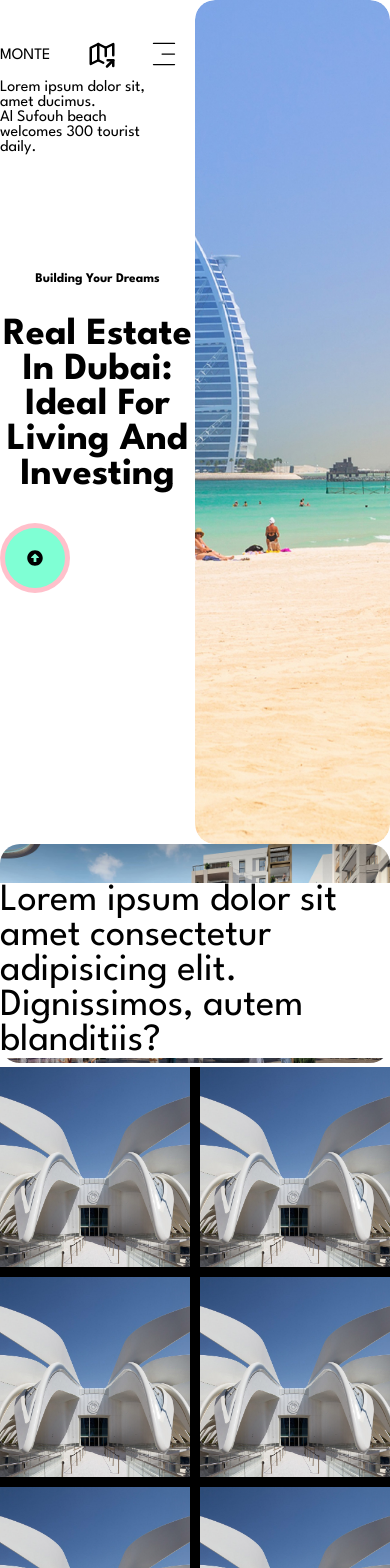
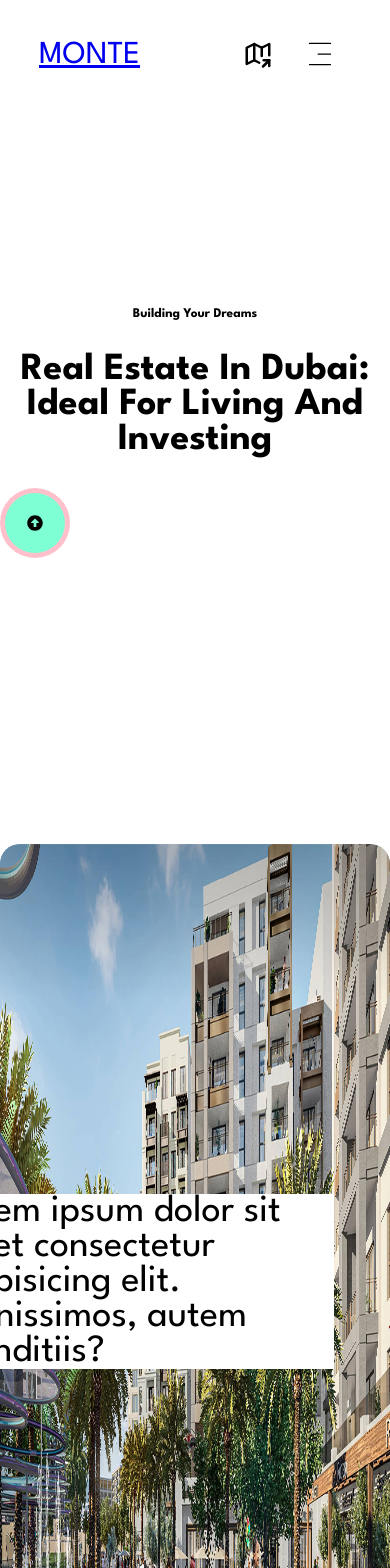
Before and after one commit to kennsawyerr/property-website, a React (Vite) app: page / in a window 390 px wide. Shown: the top 1568 px of the page. Built offline with nearby package versions, Linux system fonts and the light colour scheme.

Commit message:
modified:   src/App.css 	modified:   src/components/Home.jsx 	modified:   src/components/Landingpage.jsx 	modified:   src/components/Navbar.jsx 	modified:   src/components/landingPageTwo.jsx

```diff
--- a/src/App.css
+++ b/src/App.css
@@ -116,6 +116,10 @@ li{
 
 }
 
+
+.logo{
+  font-size: 2rem;
+}
 .hero-img{
   width: 100%;
   height: 100%;
@@ -124,11 +128,7 @@ li{
   background-size: cover;
 }
 
-.hero-imgcont{
-  position: relative;
-  overflow: hidden;
-  height: 100vh;
-}
+
 
 .hero-imgcont:hover .hero-img{
   -ms-zoom-animation: default;
@@ -214,6 +214,7 @@ ul {
 .property-facts{
   width: 9.5rem;
 
+
 }
 
 h1,h2,h3,h4,h5,h6{
@@ -226,6 +227,7 @@ nav{
  width: 100%;
   margin: 0 auto;
   max-width: inherit;
+  z-index: 10;
 }
 
 .circle {
@@ -360,28 +362,65 @@ nav{
   }
 }
 
+
+.wrapper{
+  margin: 0 auto;
+}
+
+/*
+.child{
+  width: 100%;
+  height: 100%;
+  position: absolute;
+  background-size: cover;
+  transition: all 1.1s;
+} */
+
+.parent:hover .child{
+  transform: scale(1.2);
+}
+
+.bg-one{
+  background-image: url("./assets/images/apartmment.jpg");
+}
+
 img {
   width: 100%;
   height: 100%;
-  object-fit: cover;
+  background-size: cover;
+  position: absolute;
   border-radius: inherit;
+  transition: all 1.1s;
 }
 
 .hero-imgcont {
-  /* max-width: 500px; */
+
   width: 50%;
+  height: 100vh;
+  border-radius: 20px;
 
-  height: 100%;
-  border-radius: 20px;
+  position: relative;
+  overflow: hidden;
 }
 
+
+
+.parent{
+  width: 37%;
+  margin: 20px;
+  height: 280px;
+  overflow: hidden;
+  position: relative;
+  border-radius: 10px;
+  cursor: pointer;
+}
 .hero-text{
   font-size: var(--main-hiii);
 }
 .hero-textcont {
   /* max-width: 500px; */
   width: 50%;
-
+ /* border: 3px solid green; */
   height: 100%;
   align-content: center;
   text-align: center;
@@ -441,18 +480,16 @@ main {
 
 body {
   background: #ffff;
-  display: flex;
+
   font-family: "League Spartan", sans-serif;
-  flex-direction: column;
-  align-items: center;
-  justify-content: center;
+
 }
 
 .scrolling-text-pg {
   position: relative;
-  /* width: 100vw; */
+  width: 100vw;
   border-radius: 20px;
-  /* height: 100vh; */
+  height: 100vh;
 }
 
 .textScroll {
@@ -473,11 +510,24 @@ body {
 }
 
 
-@keyframes textScrollInfinite {
-  0% {}
+.scrolling-text {
+  width: 100%;
+  overflow: hidden;
+}
 
+.textScroll {
+  animation: scroll-text 10s linear infinite;
+}
 
+@keyframes scroll-text {
+  0% {
+    transform: translateX(100%);
+  }
+  100% {
+    transform: translateX(-100%);
+  }
 }
+
 
 .ball {
   width: 50px;
@@ -514,5 +564,28 @@ body {
     display: block;
     width: 100%;
   }
+
+  main{
+    display: block;
+    width: 100%;
+  }
+
+  .hero-textcont , .hero-imgcont{
+    width: 100%;
+    /* make the hero-img go behind the text  */
+  }
+
+  .img-info-bar{
+    display: none;
+    position: absolute;
+  }
+  .navflex{
+    width: 80%;
+    margin: 0 auto;
+
+  }
 }
-@media (max-width: 600px){}
+@media (max-width: 900px){
+
+
+}
--- a/src/components/Home.jsx
+++ b/src/components/Home.jsx
@@ -1,6 +1,6 @@
 import { useEffect } from "react";
 import Landingpage from "./Landingpage";
-import Property from "./Property";
+// import Property from "./Property";
 import LandingPageTwo from "./landingPageTwo";
 
 
@@ -20,7 +20,7 @@ const Home = () => {
     <Navbar/>
       <Landingpage />
       <LandingPageTwo />
-      <Property />
+      {/* <Property /> */}
       <CircularSlide/>
 
     </>
--- a/src/components/Navbar.jsx
+++ b/src/components/Navbar.jsx
@@ -3,7 +3,7 @@ import { TbMapShare } from "react-icons/tb";
 import { CiHeart, CiMenuFries } from "react-icons/ci";
 import { useState } from "react";
 const Navbar = () => {
-  const [toggleBtn, setToggleBtn] =useState(false);
+  const [toggleBtn, setToggleBtn] =useState();
  const handleNavbar =() => {
   setToggleBtn(!toggleBtn)
  }
@@ -12,8 +12,10 @@ const Navbar = () => {
     <>
       <nav>
         <div className="flex container space-btw gap-1">
-          <ul className={`navflex width-50 space-btw`}>
-            <li className="">MONTE</li>
+          <ul className={` navflex width-50 space-btw`}>
+            <li className="logo">
+              <a href="/">MONTE</a>
+            </li>
             <li>
               <button>
                 <TbMapShare size={30} />
@@ -29,13 +31,11 @@ const Navbar = () => {
             </li>
           </ul>
 
-          <ul
-            className={`flex width-50 space-btw hide`}
-          >
-            <li className="property-facts">
+          <ul className={`img-info-bar  flex width-50 space-btw hide`}>
+            <li className="property-facts bor">
               Lorem ipsum dolor sit, amet ducimus.
             </li>
-            <li className="property-facts">
+            <li className="property-facts bor">
               Al Sufouh beach welcomes 300 tourist daily.
             </li>
             <li>
--- a/src/components/landingPageTwo.jsx
+++ b/src/components/landingPageTwo.jsx
@@ -4,10 +4,13 @@ import DubaiCreek from "../assets/images/dubai-creek.jpg";
 const LandingPageTwo = () => {
 
   // const [scrollingText, setScrollingText] =useState("")
+
+
   return (
     <>
       <section className="scrolling-text-pg">
-        <img src={DubaiCreek} alt="" />
+
+        <img src={DubaiCreek} alt="" className="" />
 
 
         <div className="textScroll">
```
Also changed, not shown: src/components/Landingpage.jsx (+7 -0 lines).
